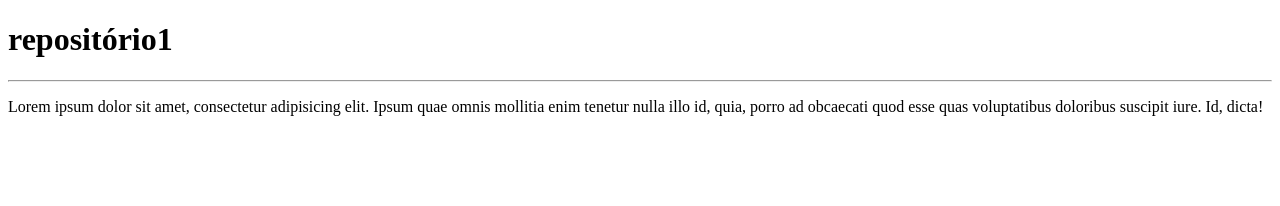
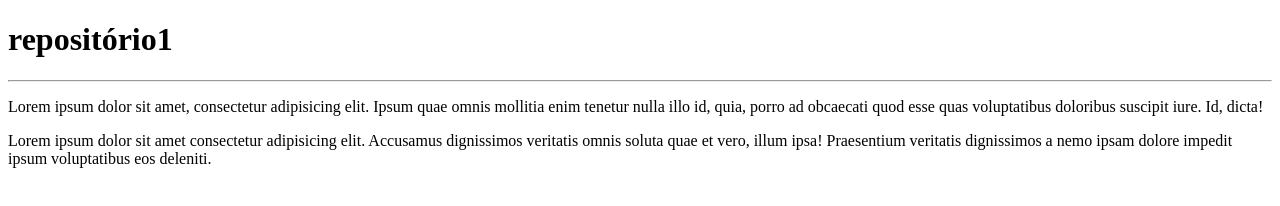
Before and after one commit to enzoprimon/Repositorio1, a plain HTML site: page site-exemplo/index.html in a window 1280 px wide. Drawn offline with Linux system fonts and the light colour scheme.

Commit message:
adicionei um parágrafo

```diff
--- a/site-exemplo/index.html
+++ b/site-exemplo/index.html
@@ -8,6 +8,7 @@
 <body><h1>repositório1</h1>
     <hr>
     <p>Lorem ipsum dolor sit amet, consectetur adipisicing elit. Ipsum quae omnis mollitia enim tenetur nulla illo id, quia, porro ad obcaecati quod esse quas voluptatibus doloribus suscipit iure. Id, dicta!</p>
+    <p>Lorem ipsum dolor sit amet consectetur adipisicing elit. Accusamus dignissimos veritatis omnis soluta quae et vero, illum ipsa! Praesentium veritatis dignissimos a nemo ipsam dolore impedit ipsum voluptatibus eos deleniti.</p>
 
 </body>
 </html>
```
